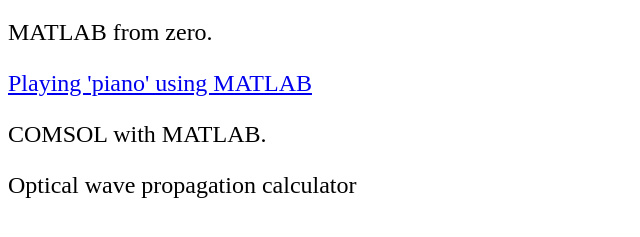
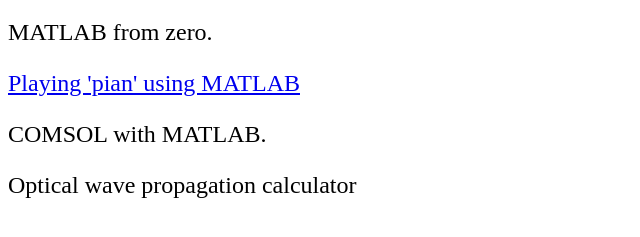
Before and after one commit to Hengzhe/hengzhe.github.io, a plain HTML site: page index.html in a window 1280 px wide. Shown: the part 279-516 px from the top of the page, 0-640 px from the left. Drawn offline with Linux system fonts and the light colour scheme.

Commit message:
Update index.html

```diff
--- a/index.html
+++ b/index.html
@@ -7,6 +7,6 @@
 
 <h2>Content</h2>
 <p style="font-size: 1.5em;">MATLAB from zero. </p>
-<p style="font-size: 1.5em;"><a href="PianoMATLAB.html">Playing 'piano' using MATLAB </a> </p>
+<p style="font-size: 1.5em;"><a href="PianoMATLAB.html">Playing 'pian' using MATLAB </a> </p>
 <p style="font-size: 1.5em;">COMSOL with MATLAB. </p>
 <p style="font-size: 1.5em;">Optical wave propagation calculator </p>
```
